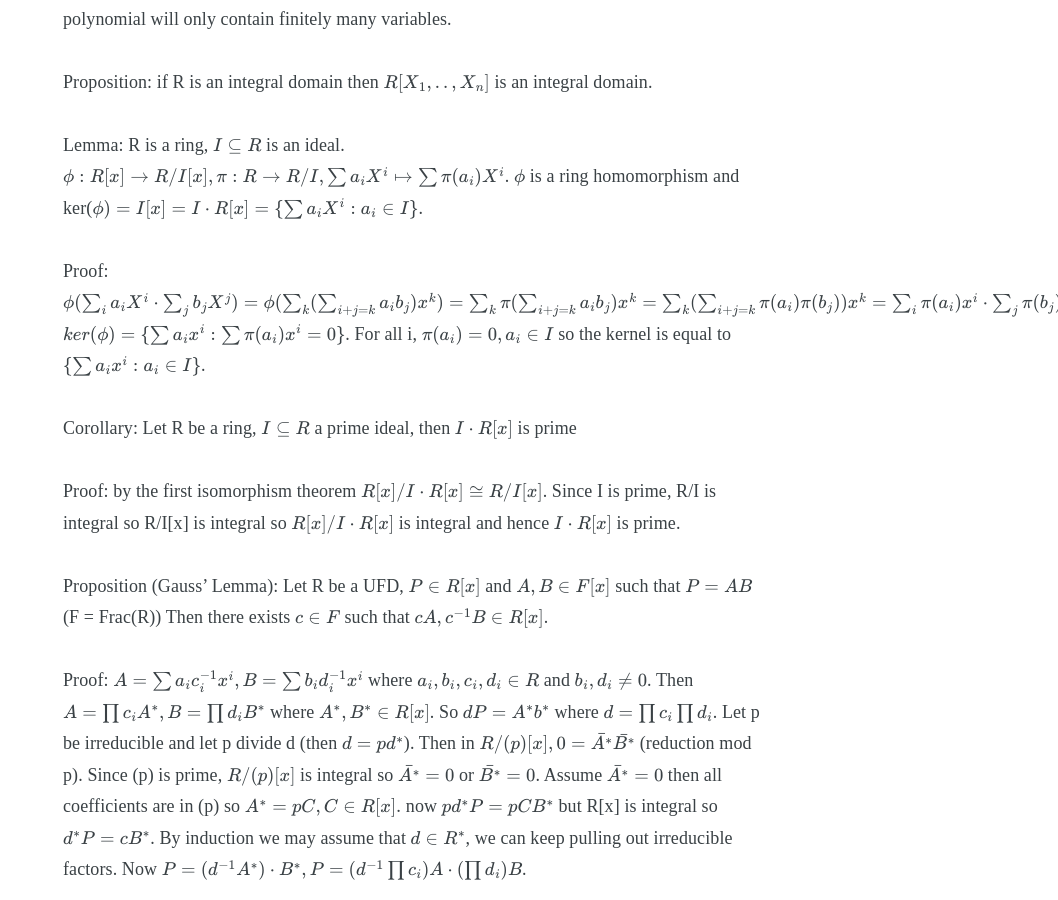
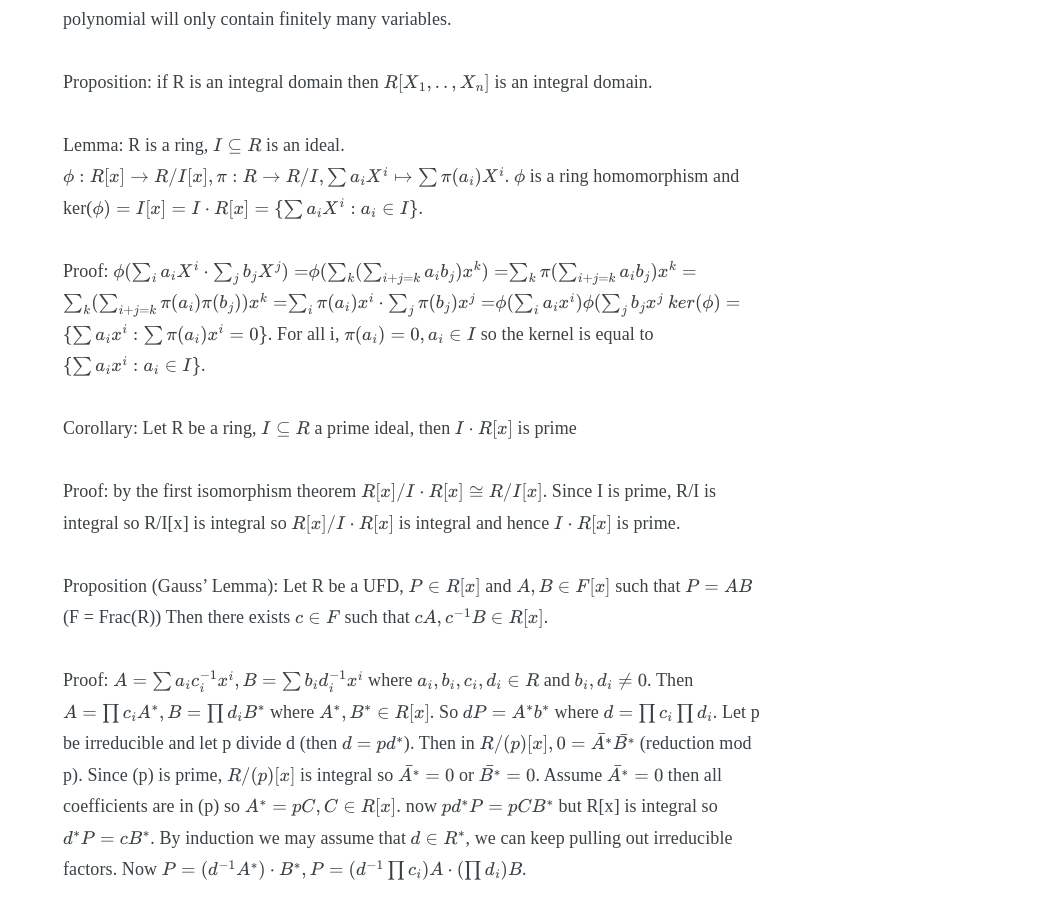
Before and after one commit to jamiecayley/jamiecayley.github.io, a Jekyll site: the page built from _posts/2016-06-03-An-Introduction-To-Abstract-Algebra-21.md, in a window 1280 px wide and 900 px high, scrolled down 571 px. Shown: the whole window, without its empty margins (222-1280 px from the left). Built offline with Jekyll 4.4.1, drawn with Linux system fonts in a browser that asks for light colours; some web fonts are replaced; formulas are drawn with MathJax 3.

Commit message:
fixed typo

```diff
--- a/_posts/2016-06-03-An-Introduction-To-Abstract-Algebra-21.md
+++ b/_posts/2016-06-03-An-Introduction-To-Abstract-Algebra-21.md
@@ -15,7 +15,7 @@ Proposition: if R is an integral domain then $$R[X_1,..,X_n]$$ is an integral do
 
 Lemma: R is a ring, $$I \subseteq R$$ is an ideal. $$\phi: R[x] \rightarrow R/I[x], \pi: R \rightarrow R/I, \sum a_iX^i \mapsto \sum \pi(a_i)X^i$$. $$\phi$$ is a ring homomorphism and ker($$\phi) = I[x] = I \cdot R[x] = \{ \sum a_iX^i: a_i \in I\}$$.
 
-Proof: $$\phi(\sum_i a_i X^i \cdot \sum_j b_j X^j) = \phi (\sum_k(\sum_{i+j = k}a_ib_j)x^k) = \sum_k \pi(\sum_{i+j = k}a_ib_j)x^k = \sum_k(\sum_{i+j=k}\pi(a_i)\pi(b_j))x^k = \sum_i\pi(a_i)x^i \cdot \sum_j \pi(b_j)x^j = \phi(\sum_i a_ix^i)\phi(\sum_j b_jx^j$$ $$ker(\phi) = \{\sum a_ix^i : \sum \pi(a_i) x^i =0\}$$. For all i, $$\pi(a_i) = 0, a_i \in I$$ so the kernel is equal to $$\{\sum a_ix^i : a_i \in I \}$$.
+Proof: $$\phi(\sum_i a_i X^i \cdot \sum_j b_j X^j) =$$$$ \phi (\sum_k(\sum_{i+j = k}a_ib_j)x^k) =$$$$ \sum_k \pi(\sum_{i+j = k}a_ib_j)x^k =$$$$ \sum_k(\sum_{i+j=k}\pi(a_i)\pi(b_j))x^k =$$$$ \sum_i\pi(a_i)x^i \cdot \sum_j \pi(b_j)x^j =$$$$ \phi(\sum_i a_ix^i)\phi(\sum_j b_jx^j$$ $$ker(\phi) =$$$$ \{\sum a_ix^i : \sum \pi(a_i) x^i =0\}$$. For all i, $$\pi(a_i) = 0, a_i \in I$$ so the kernel is equal to $$\{\sum a_ix^i : a_i \in I \}$$.
 
 Corollary: Let R be a ring, $$I \subseteq R$$ a prime ideal, then $$I \cdot R[x]$$ is prime
 
```
